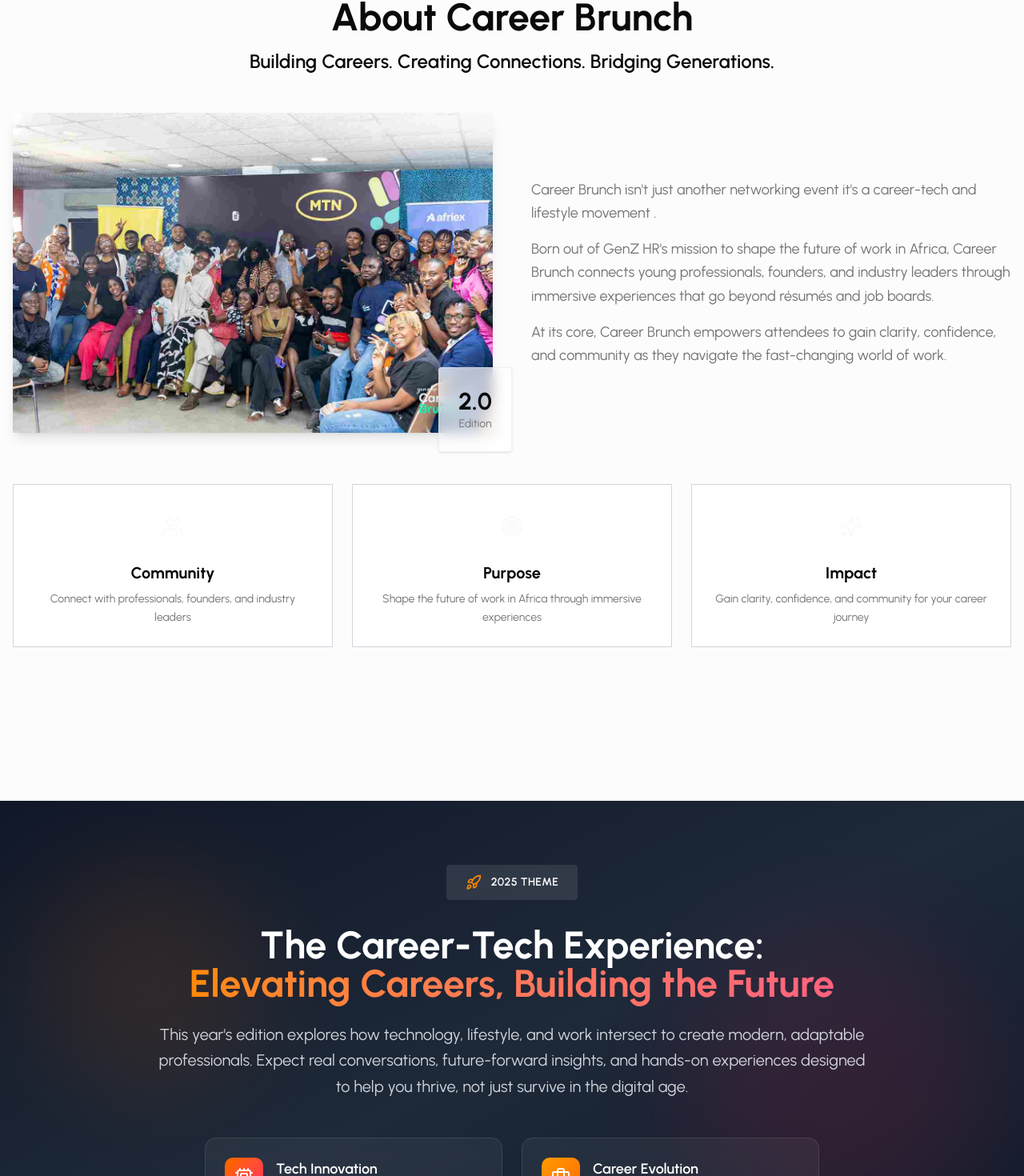
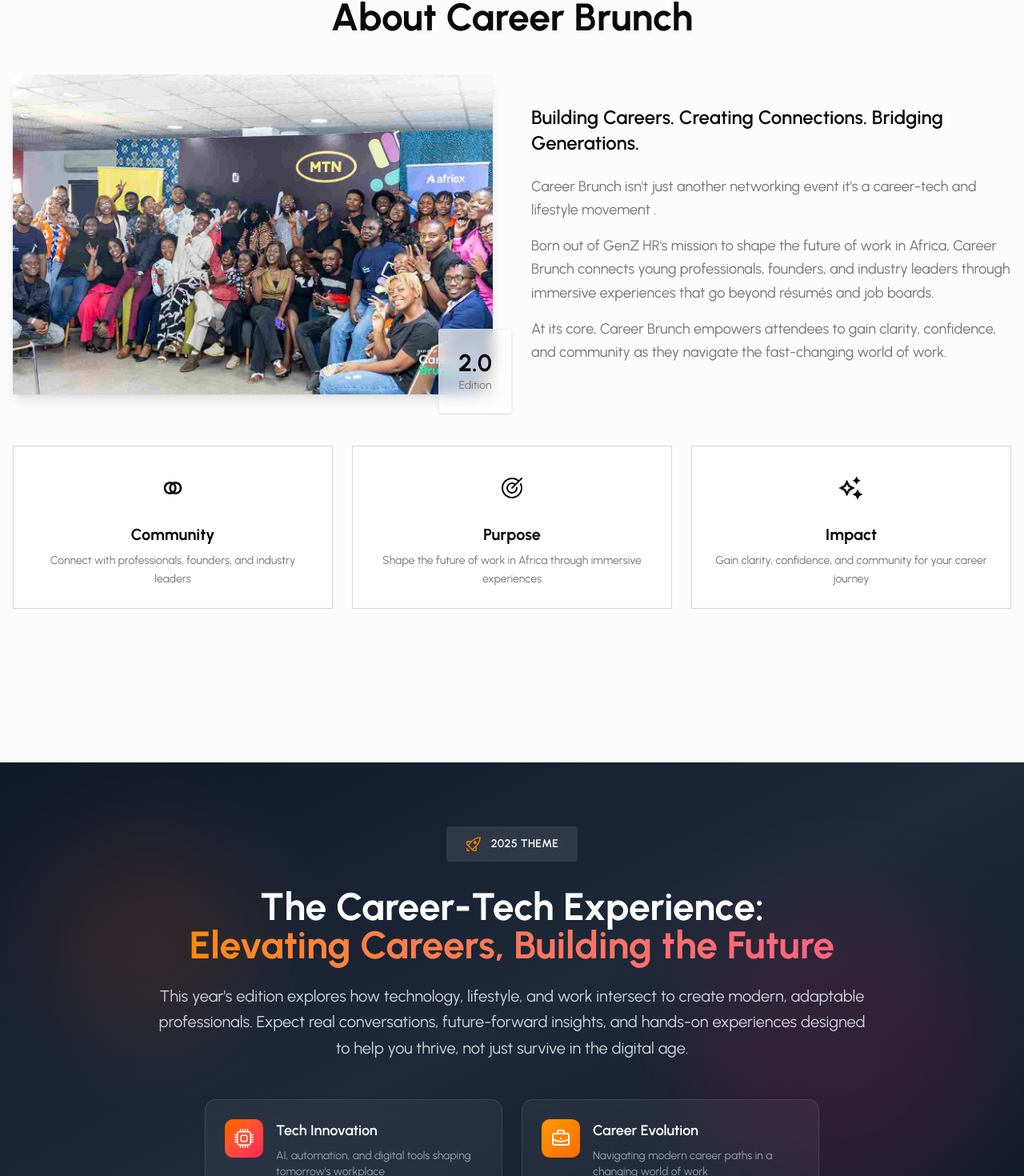
Before and after one commit to Olawoyin1/cbrunch, a React (Vite) app: page / in a window 1280 px wide. Shown: the part 931-2401 px from the top of the page at 80% size. Built offline with nearby package versions, Linux system fonts and the light colour scheme.

Commit message:
some fix

```diff
--- a/src/components/About.tsx
+++ b/src/components/About.tsx
@@ -1,21 +1,21 @@
 
-import { Users, Target, Sparkles } from "lucide-react";
-// import aboutImage from "@/assets/about-image.jpg";
-// import patternImage from "@/assets/pattern-about.jpg";
+import { CgCommunity } from "react-icons/cg";
+import { PiTarget } from "react-icons/pi";
+import { RiSparkling2Line } from "react-icons/ri";
 
 const highlights = [
   {
-    icon: Users,
+    icon: CgCommunity,
     title: "Community",
     description: "Connect with professionals, founders, and industry leaders",
   },
   {
-    icon: Target,
+    icon: PiTarget,
     title: "Purpose",
     description: "Shape the future of work in Africa through immersive experiences",
   },
   {
-    icon: Sparkles,
+    icon: RiSparkling2Line,
     title: "Impact",
     description: "Gain clarity, confidence, and community for your career journey",
   },
@@ -42,9 +42,7 @@ const About = () => {
                 Career Brunch
               </span>
             </h2>
-            <p className="text-xl md:text-2xl font-semibold text-foreground max-w-3xl mx-auto">
-              Building Careers. Creating Connections. Bridging Generations.
-            </p>
+
           </div>
 
           {/* Main Content Grid */}
@@ -76,7 +74,10 @@ const About = () => {
               className="space-y-6 animate-slide-up"
               style={{ animationDelay: "0.2s" }}
             >
-              <div className="space-y-4 text-lg leading-relaxed text-muted-foreground">
+              <p className="text-xl md:text-2xl font-semibold text-foreground">
+              Building Careers. Creating Connections. Bridging Generations.
+            </p>
+              <div className="space-y-4 text-sm md:text-lg leading-relaxed text-muted-foreground">
                 <p>
                   Career Brunch isn't just another networking event it's a{" "}
 
@@ -110,7 +111,7 @@ const About = () => {
                 style={{ animationDelay: `${index * 0.1}s` }}
               >
                 <div className="w-14 h-14  bg-gradient-primary flex items-center justify-center mx-auto mb-4 group-hover:shadow-glow transition-all duration-300">
-                  <highlight.icon className="w-7 h-7 text-primary-foreground" />
+                  <highlight.icon className="w-8 h-8" />
                 </div>
                 <h3 className="text-xl font-bold mb-2">{highlight.title}</h3>
                 <p className="text-muted-foreground text-sm leading-relaxed">
--- a/src/components/Features.tsx
+++ b/src/components/Features.tsx
@@ -57,10 +57,10 @@ export default function Features() {
       <div className="container mx-auto px-4 sm:px-6 lg:px-8">
         <div className="max-w-7xl mx-auto">
           <div className="text-center mb-16">
-            <h2 className="text-4xl sm:text-6xl font-bold text-gray-900 mb-6">
+            <h2 className="text-4xl sm:text-6xl font-bold text-gray-900 mb-2">
               Everything You Need to <span className="bg-gradient-to-r from-orange-600 to-rose-600 bg-clip-text text-transparent">Elevate Your Career</span>
             </h2>
-            <p className="text-xl text-gray-600 max-w-3xl mx-auto">
+            <p className="text-xl text-gray-600 max-w-2xl mx-auto">
               A full day of immersive experiences designed for maximum impact on your professional journey
             </p>
           </div>
--- a/src/components/Speakers.tsx
+++ b/src/components/Speakers.tsx
@@ -48,11 +48,11 @@ export default function Speakers() {
       <div className="max-w-7xl mx-auto px-4 ">
         <div className="">
           <div className="text-center mb-16">
-            <div className="inline-flex items-center gap-2 mb-6  py-3 bg-white rounded border border-gray-300">
+            <div className="inline-flex items-center gap-2 mb-6 px-4  py-3 bg-white rounded border border-gray-300">
               <Mic2 className="w-5 h-5 text-orange-600" />
               <span className="text-sm font-semibold text-gray-900 tracking-wide">SPEAKERS & GUESTS</span>
             </div>
-            <h2 className="text-3xl sm:text-5xl font-bold text-gray-900 mb-6">
+            <h2 className="text-3xl sm:text-5xl font-bold text-gray-900 mb-2">
               Learn from Industry Leaders
             </h2>
             <p className="text-base md:text-lg text-gray-600">
@@ -91,10 +91,10 @@ export default function Speakers() {
 
           <div className="relative">
             <div className="text-center mb-12">
-              <h3 className="text-2xl sm:text-5xl font-bold mb-4 text-gray-900">
+              <h3 className="text-2xl sm:text-5xl font-bold mb-2 text-gray-900">
                 Meet Your <span className="bg-gradient-to-r from-orange-600 to-rose-600 bg-clip-text text-transparent">Expected Guests</span>
               </h3>
-              <p className="text-base md:text-xl text-gray-600 max-w-3xl mx-auto">
+              <p className="text-base md:text-xl text-gray-600 max-w-2xl mx-auto">
                 Get ready to learn from pioneers, innovators, and thought leaders shaping the future of work
               </p>
             </div>
--- a/src/components/Theme.tsx
+++ b/src/components/Theme.tsx
@@ -1,4 +1,7 @@
-import { Cpu, Briefcase, Rocket } from 'lucide-react';
+
+import { VscRocket } from "react-icons/vsc";
+import { LuBriefcaseBusiness } from "react-icons/lu";
+import { BsCpu } from "react-icons/bs";
 
 export default function Theme() {
   return (
@@ -11,7 +14,7 @@ export default function Theme() {
       <div className="container mx-auto px-4 sm:px-6 lg:px-8 relative z-10">
         <div className="max-w-4xl mx-auto text-center">
           <div className="inline-flex items-center gap-3 mb-8 px-6 py-3 bg-white/10 backdrop-blur-sm rounded">
-            <Rocket className="w-5 h-5 text-orange-400" />
+            <VscRocket className="w-5 h-5 text-orange-400" />
             <span className="text-sm font-semibold tracking-wide">2025 THEME</span>
           </div>
 
@@ -30,7 +33,7 @@ export default function Theme() {
           <div className="grid md:grid-cols-2 gap-6 max-w-3xl mx-auto">
             <div className="flex items-start gap-4 p-6 bg-white/5 backdrop-blur-sm rounded-xl border border-white/10">
               <div className="flex-shrink-0 w-12 h-12 bg-gradient-to-br from-orange-500 to-rose-500 rounded-lg flex items-center justify-center">
-                <Cpu className="w-6 h-6" />
+                <BsCpu className="w-6 h-6" />
               </div>
               <div className="text-left">
                 <h3 className="font-semibold text-lg mb-2">Tech Innovation</h3>
@@ -40,7 +43,7 @@ export default function Theme() {
 
             <div className="flex items-start gap-4 p-6 bg-white/5 backdrop-blur-sm rounded-xl border border-white/10">
               <div className="flex-shrink-0 w-12 h-12 bg-gradient-to-br from-amber-500 to-orange-500 rounded-lg flex items-center justify-center">
-                <Briefcase className="w-6 h-6" />
+                <LuBriefcaseBusiness className="w-6 h-6" />
               </div>
               <div className="text-left">
                 <h3 className="font-semibold text-lg mb-2">Career Evolution</h3>
--- a/src/components/WhatsNew.tsx
+++ b/src/components/WhatsNew.tsx
@@ -76,7 +76,7 @@ export default function WhatsNew() {
                   </div>
                 </div>
                 <div className="p-4 md:p-6">
-                  <h3 className="text-xl font-bold text-gray-900 mb-2">
+                  <h3 className="text-xl font-bold text-gray-900 ">
                     {feature.title}
                   </h3>
                   <p className="text-gray-600 text-sm leading-relaxed">
```
